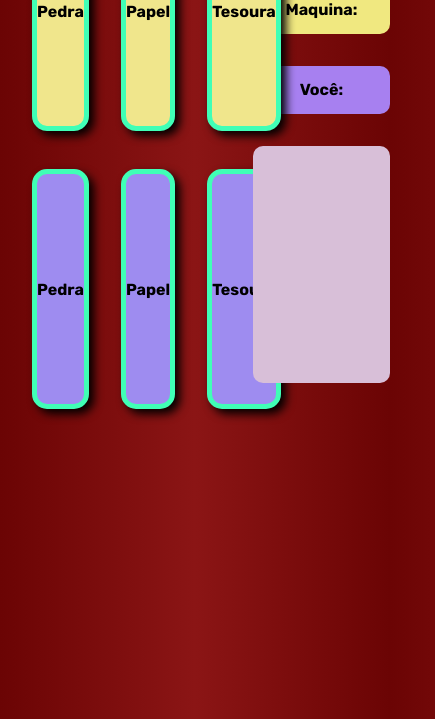
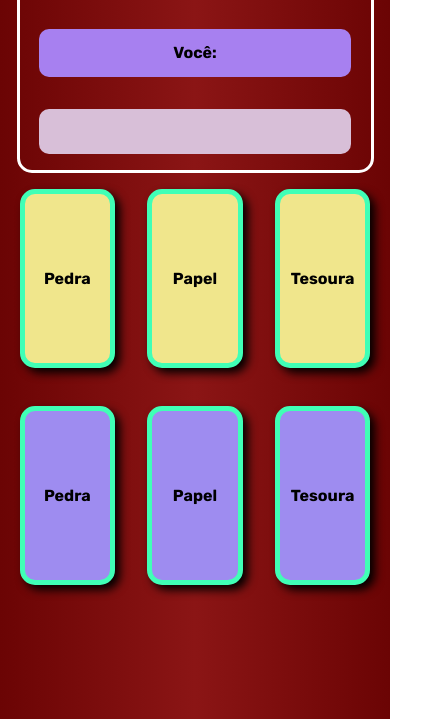
Before and after one commit to Richard-Gabriel68/Pedra-papel-tesoura, a plain HTML site: page index.html in a window 390 px wide. Shown: the part 125-844 px from the top of the page, 435 px wide, since content can reach past the window. Drawn offline with Linux system fonts and the light colour scheme.

Commit message:
Responsivo para Max:500px

```diff
--- a/style.css
+++ b/style.css
@@ -11,6 +11,7 @@ body main
 {
     display: flex;
     font-family: 'Rubik', sans-serif;
+    width: auto;
 }
 body main .cards
 {
@@ -115,3 +116,63 @@ main aside .decision
     font-size: 40px;
     font-weight: bold;
 }
+
+/*RESPONSIVE -----------------------*/
+
+@media (max-width:500px)
+{
+    body
+    {
+        width: 100vw;
+    }
+    body main
+    {
+        flex-direction: column-reverse;
+        width: 100vw;
+        margin: auto;
+        align-items: center;
+
+    }
+    body main .cards
+    {
+        width:100vw;
+        justify-content: center;
+        align-items: center;
+        margin-left: 0;
+    }
+    main .bot-cards
+    {
+        height: 20vh;
+        width: 90vw;
+    }
+    main .player-cards
+    {
+        height: 20vh;
+        width: 90vw;
+    }
+    main aside
+    {
+        margin-top: 0.5rem;
+        width: 90vw;
+        height: 50vh;
+        display: flex;
+        flex-direction: column;
+        border: 3px solid rgb(255, 255, 255);
+        border-radius: 15px;
+    }
+    main aside .scoreBot
+    {
+        width: 80vw;
+    }
+    main aside .scorePlayer
+    {
+        width:80vw;
+    }
+    main aside .decision
+    {
+        width:80vw;
+        height: 45px;
+    }
+
+
+}
```
